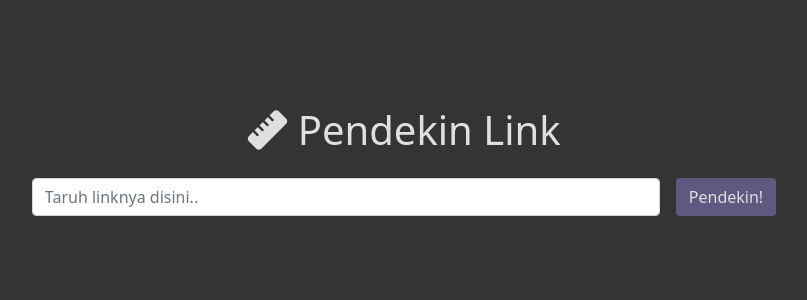
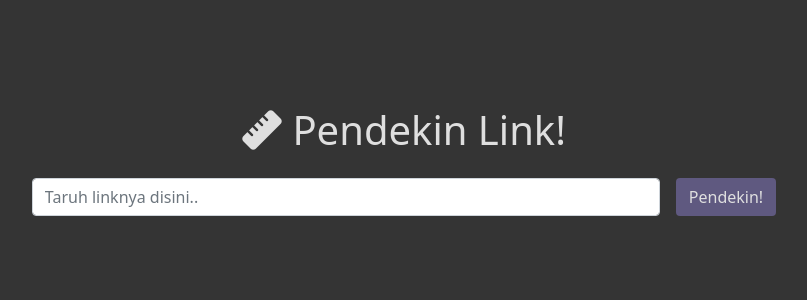
Before and after one commit to arruby/short, a CodeIgniter 4 app: template app/Views/index.php in a window 1280 px wide. Shown: the part 239-539 px from the top of the page, without its empty margins (236-1043 px from the left). Run offline with PHP 8.4 and a stand-in for CodeIgniter, Linux system fonts and the light colour scheme; the template is opened without the code that fills it: most values are stand-ins (such as "Sample title", 1, 10 or a date in 2020); some libraries are stand-ins or nearby versions.

Commit message:
1st HP Commit

```diff
--- a/app/Views/index.php
+++ b/app/Views/index.php
@@ -4,7 +4,7 @@
 <div class="container-fluid" id="landing-page">
     <div class="d-flex flex-column justify-content-center" style="height:100vh">
         <h1 class="mx-auto mb-4" id="judul">
-            <i class="fa-solid fa-ruler"></i> Pendekin Link
+            <i class="fa-solid fa-ruler"></i> Pendekin Link!
         </h1>
         <form action="#" method="POST" id="form_short">
             <div id="group-input" class="d-flex flex-md-row flex-column justify-content-center">
```
